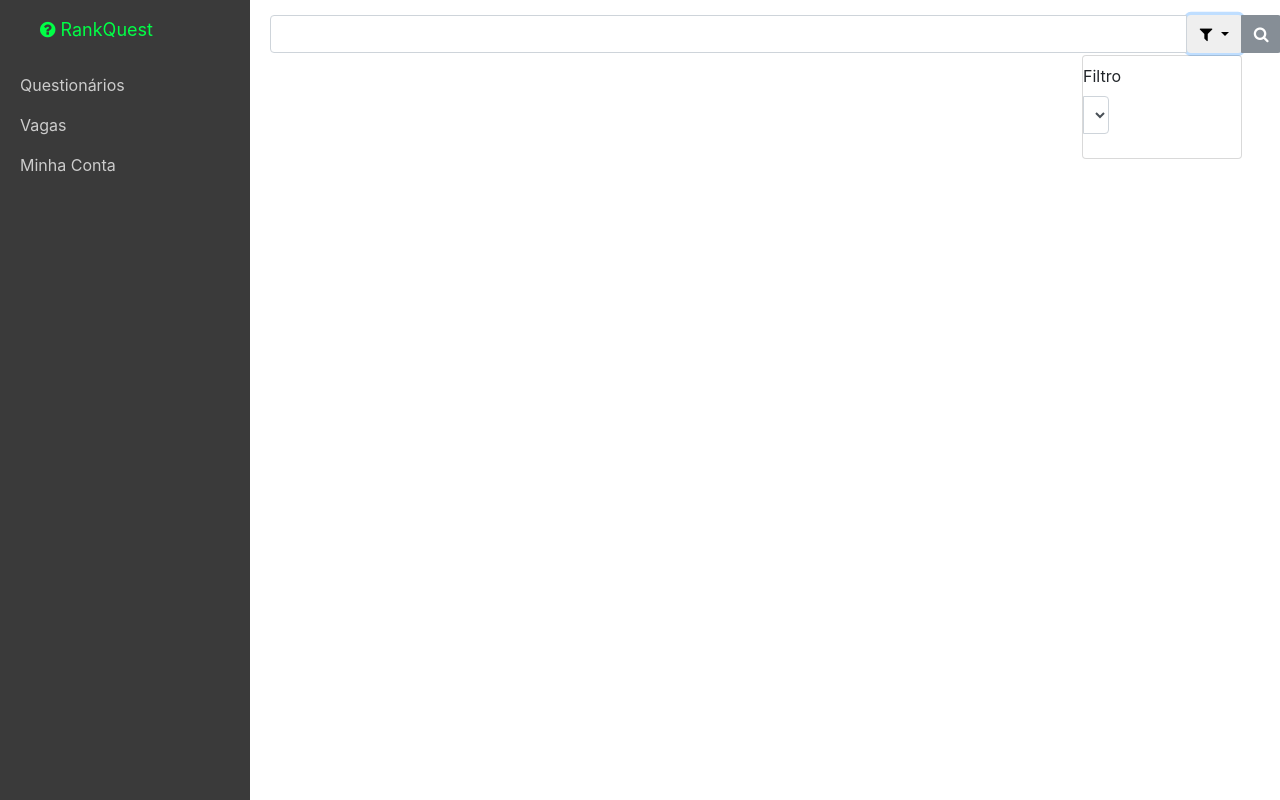
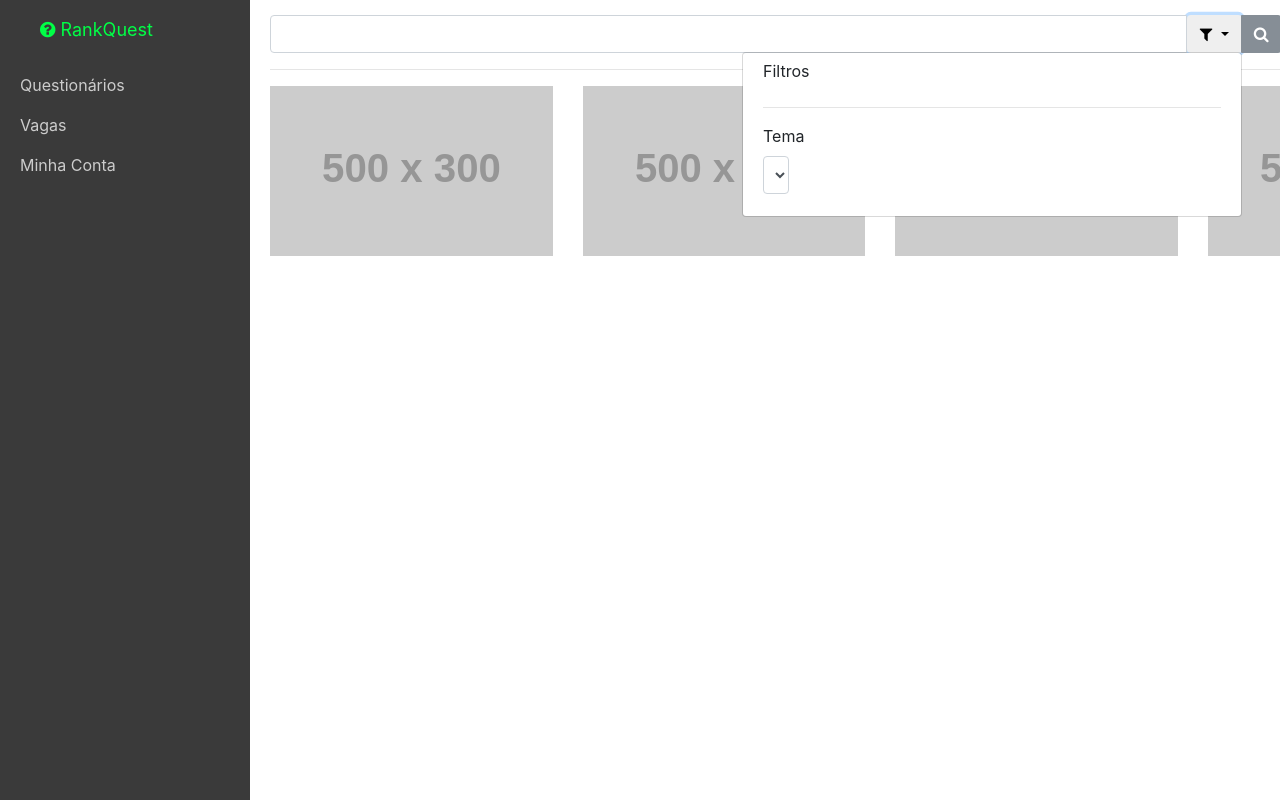
Before and after one commit to gspereira/RankQuest, a PHP site: page /pages/index.html in a window 1280 px wide, after a click that opens the changed part. Run offline with PHP 8.4, Linux system fonts and the light colour scheme; grey boxes labelled with a size stand in for pictures from a placeholder-image service; some libraries are stand-ins or nearby versions.

Commit message:
Thumbnail

```diff
--- a/Index/css/rankquest.css
+++ b/Index/css/rankquest.css
@@ -76,3 +76,45 @@
   text-decoration: none;
   color: #00ff46;
 }
+
+/* Search Bar Styles */
+.dropdown.dropdown-lg .dropdown-menu {
+    margin-top: -1px;
+    padding: 6px 20px;
+}
+.input-group-btn .btn-group {
+    display: flex !important;
+}
+.btn-group .btn {
+    border-radius: 0;
+    margin-left: -1px;
+}
+.btn-group .btn:last-child {
+    border-top-right-radius: 4px;
+    border-bottom-right-radius: 4px;
+}
+.btn-group .form-horizontal .btn[type="submit"] {
+  border-top-left-radius: 4px;
+  border-bottom-left-radius: 4px;
+}
+.form-horizontal .form-group {
+    margin-left: 0;
+    margin-right: 0;
+}
+.form-group .form-control:last-child {
+    border-top-left-radius: 4px;
+    border-bottom-left-radius: 4px;
+}
+
+@media screen and (min-width: 768px) {
+    #adv-search {
+        width: 500px;
+        margin: 0 auto;
+    }
+    .dropdown.dropdown-lg {
+        position: static !important;
+    }
+    .dropdown.dropdown-lg .dropdown-menu {
+        min-width: 500px;
+    }
+}
--- a/Index/pages/index.html
+++ b/Index/pages/index.html
@@ -41,6 +41,7 @@
         	<div class="container-fluid">
         		<div class="row">
         			<div class="col-lg-10">
+        				<!-- Barra de procura -->
         				<div class="input-group">
         					<input type="text" class="form-control">
         					<div class="dropdown dropdown-lg">
@@ -50,13 +51,11 @@
         						<div class="dropdown-menu dropdown-menu-right" role="menu">
         							<form class="form-horizontal" role="form">
         								<div class="form-group">
-        									<label for="filter">Filtro</label>
+        									<label for="filter">Filtros</label>
+        									<hr>
+        									<label for="searchCurso">Tema</label>
         									<select id="searchCurso" class="form-control">
         										<option>1</option>
-        										<option>2</option>
-        										<option>3</option>
-        										<option>4</option>
-        										<option>5</option>
         									</select>
         								</div>
         							</form>
@@ -68,10 +67,32 @@
         						</button>
         					</div>
         				</div>
+        				<!-- Fim da barra de procura -->
+        			</div>
+        		</div>
+        		<div class="row">
+        			<div class="col-lg-10">
+        				<hr>
+        			</div>
+        		</div>
+        		<div class="row">
+        			<div class="col-md-3 col-sm-6 mb-4">
+        				<img class="img-fluid" src="http://placehold.it/500x300" alt="">
+        			</div>
+        			<div class="col-md-3 col-sm-6 mb-4">
+        				<img class="img-fluid" src="http://placehold.it/500x300" alt="">
+        			</div>
+        			<div class="col-md-3 col-sm-6 mb-4">
+        				<img class="img-fluid" src="http://placehold.it/500x300" alt="">
+        			</div>
+        			<div class="col-md-3 col-sm-6 mb-4">
+        				<img class="img-fluid" src="http://placehold.it/500x300" alt="">
         			</div>
         		</div>
         	</div>
         </div>
+
+
     </div>
 
 	<!-- Script Bootstrap -->
```
